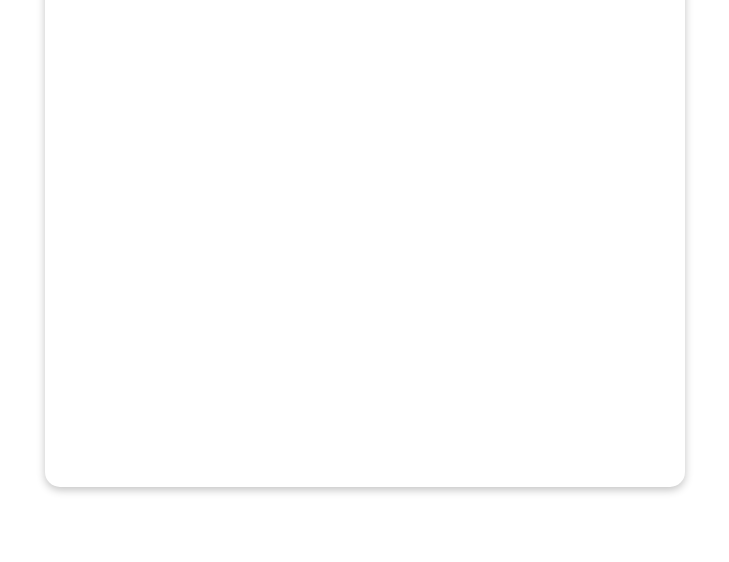
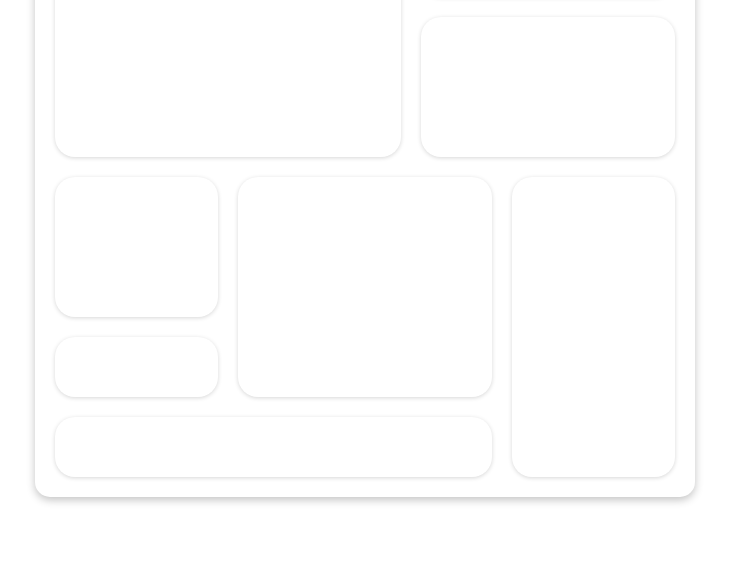
Before and after one commit to babyazalea/babyazalea-home, a Gatsby site: page / in a window 1280 px wide. Shown: the part 238-800 px from the top of the page, without its empty margins (275-1004 px from the left). Built offline with nearby package versions, Linux system fonts and the light colour scheme; Gatsby itself is replaced by a stand-in of ours.

Commit message:
added introduction & styling

```diff
--- a/src/components/home/Home.js
+++ b/src/components/home/Home.js
@@ -1,7 +1,7 @@
 import React from "react";
 
+import Introduction from "./introduction/Introduction";
 import "./Home.scss";
-import Introduction from "./introduction/Introduction";
 // import Prologue from "./prologue/Prologue";
 
 const Home = () => {
--- a/src/components/home/introduction/Introduction.js
+++ b/src/components/home/introduction/Introduction.js
@@ -1,11 +1,35 @@
 import React from "react";
 
+import Card from "../../ui/card/Card";
 import "./Introduction.scss";
 
 const Introduction = () => {
   return (
     <div className="introduction">
-      <h1>introduction</h1>
+      <div className="one">
+        <Card customClassName="intro-card"></Card>
+      </div>
+      <div className="two">
+        <Card customClassName="intro-card"></Card>
+      </div>
+      <div className="three">
+        <Card customClassName="intro-card"></Card>
+      </div>
+      <div className="four">
+        <Card customClassName="intro-card"></Card>
+      </div>
+      <div className="five">
+        <Card customClassName="intro-card"></Card>
+      </div>
+      <div className="six">
+        <Card customClassName="intro-card"></Card>
+      </div>
+      <div className="seven">
+        <Card customClassName="intro-card"></Card>
+      </div>
+      <div className="eight">
+        <Card customClassName="intro-card"></Card>
+      </div>
     </div>
   );
 };
--- a/src/components/home/introduction/Introduction.scss
+++ b/src/components/home/introduction/Introduction.scss
@@ -2,4 +2,52 @@
   width: 100%;
   height: 100%;
   margin: 0 auto;
+  padding: 10px;
+  box-sizing: border-box;
+  display: grid;
+  grid-template-columns: repeat(7, 1fr);
+  grid-template-rows: repeat(7, 1fr);
+  grid-template-areas:
+    "one one one one two two two"
+    "one one one one three three three"
+    "one one one one three three three"
+    "four four five five five six six"
+    "four four five five five six six"
+    "seven seven five five five six six"
+    "eight eight eight eight eight six six";
+  gap: 20px;
+  .one {
+    grid-area: one;
+  }
+  .two {
+    grid-area: two;
+  }
+  .three {
+    grid-area: three;
+  }
+  .four {
+    grid-area: four;
+  }
+  .five {
+    grid-area: five;
+  }
+  .six {
+    grid-area: six;
+  }
+  .seven {
+    grid-area: seven;
+  }
+  .eight {
+    grid-area: eight;
+  }
+  div {
+    justify-self: center;
+    align-self: center;
+    width: 100%;
+    height: 100%;
+    .intro-card {
+      width: 100%;
+      height: 100%;
+    }
+  }
 }
--- a/src/components/layout/main/Main.scss
+++ b/src/components/layout/main/Main.scss
@@ -6,7 +6,7 @@ main {
   margin-top: 30px;
   overflow: auto;
   scrollbar-width: none;
-  padding: 20px 0 20px 0;
+  padding: 10px;
 }
 
 .portfolios {
@@ -28,6 +28,5 @@ main {
   }
 }
 
-.home {
-  padding: 0;
+.top {
 }
--- a/src/pages/index.js
+++ b/src/pages/index.js
@@ -1,10 +1,11 @@
 import * as React from "react";
+
+import Layout from "../components/layout/Layout";
 import Home from "../components/home/Home";
-import Layout from "../components/layout/Layout";
 
 const IndexPage = () => {
   return (
-    <Layout customClassName={"home"}>
+    <Layout customClassName="top">
       <Home />
     </Layout>
   );
```
